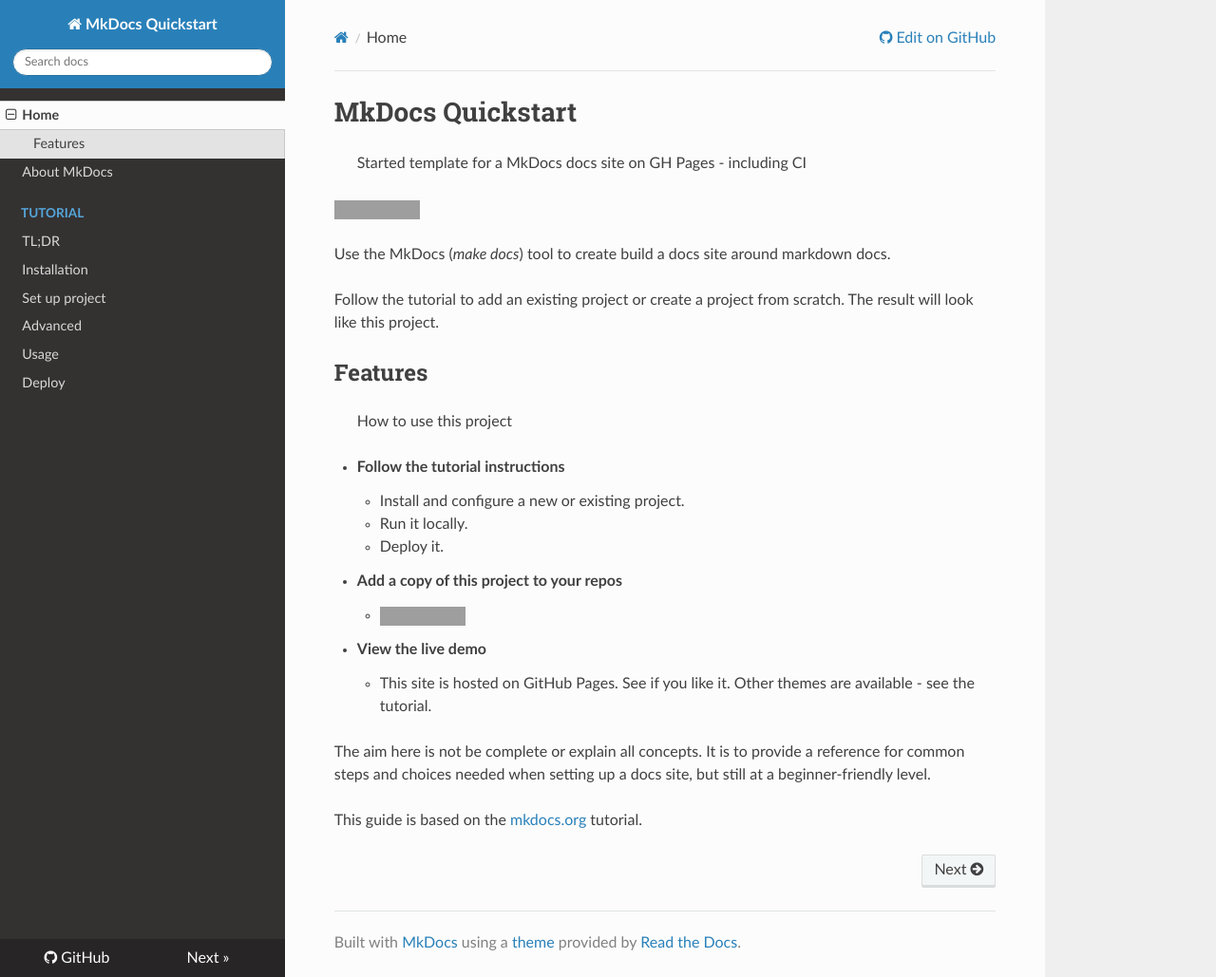
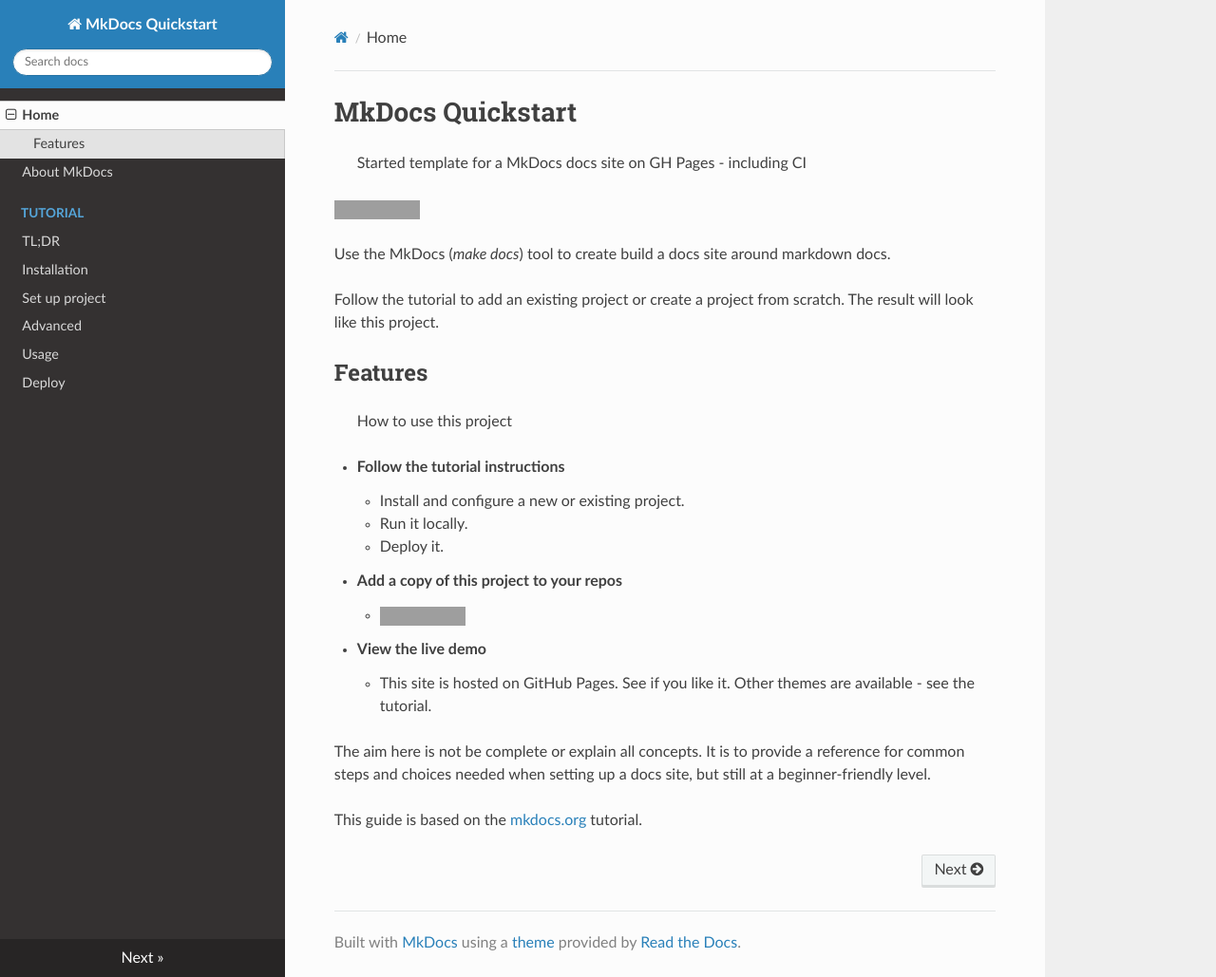
Before and after one commit to Jaiganeshjk12/mkdocs, an MkDocs documentation site: the page built from docs/docs/index.md, in a window 1280 px wide and 1029 px high. Shown: the whole window at 95% size. Built offline with MkDocs 1.6.1, drawn with Linux system fonts in a browser that asks for light colours; nearby versions of some CDN libraries; some of the changed lines change nothing that is shown; grey boxes are pictures that could not be loaded.

Commit message:
Update the demo docs by removing the siteURL and github workflows

```diff
--- a/docs/mkdocs.yml
+++ b/docs/mkdocs.yml
@@ -1,11 +1,6 @@
 ### Site metadata ###
 
 site_name: MkDocs Quickstart
-site_description: Starter template for a MkDocs docs site on GH Pages - including CI
-site_url: https://michaelcurrin.github.io/mkdocs-quickstart/
-
-repo_url: https://github.com/MichaelCurrin/mkdocs-quickstart
-edit_uri: edit/master/docs/docs
 
 ### Build settings ###
 
```
Also changed, not shown: 1 other file.
